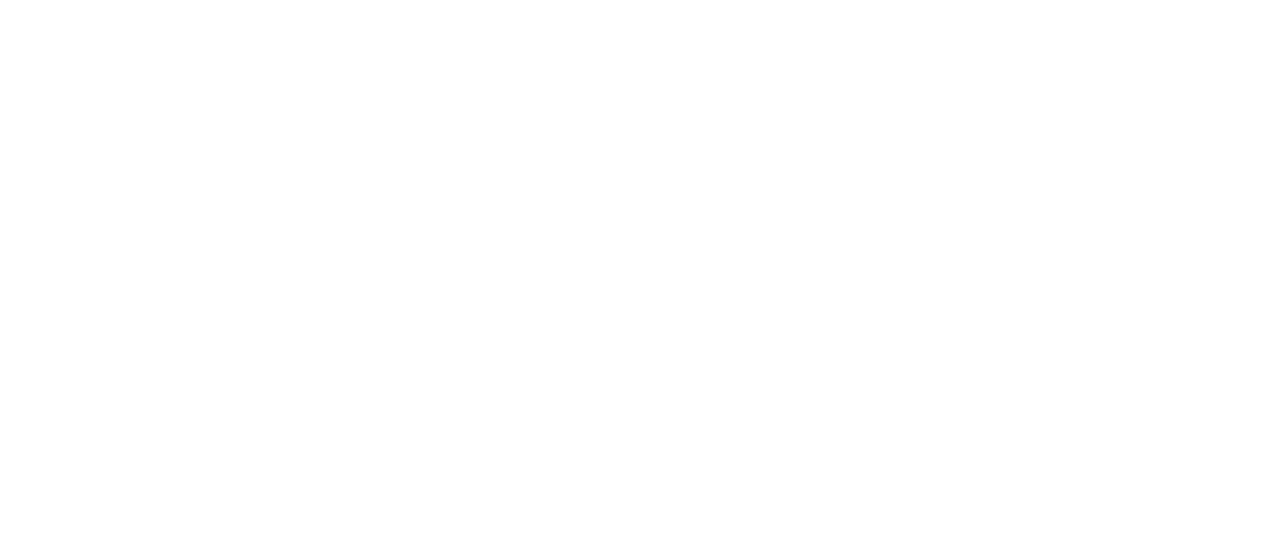
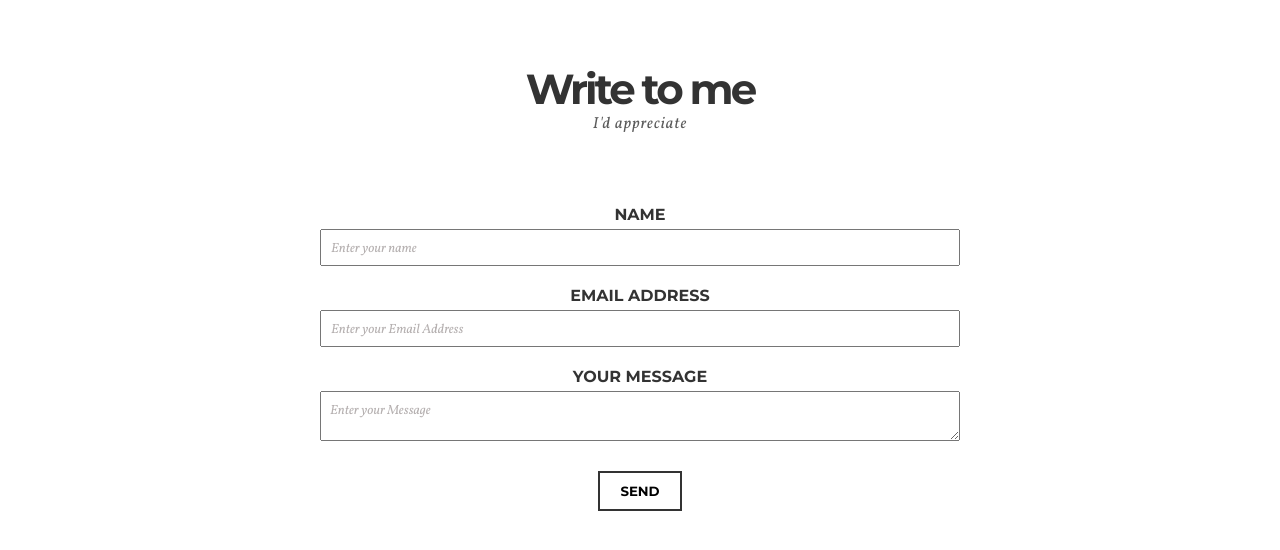
Before and after one commit to akindoju/maverick, a React (Create React App) app: page / in a window 1280 px wide. Shown: the part 4566-5116 px from the top of the page. Before the commit the page ends 4526 px from the top, so only its background shows below. Built offline with nearby package versions, Linux system fonts and the light colour scheme; a web font is replaced by a local one.

Commit message:
Created forms section

```diff
--- a/src/App.js
+++ b/src/App.js
@@ -1,5 +1,6 @@
 import "./App.scss";
 import Brief from "./components/Brief/Brief";
+import Form from "./components/Form/Form";
 import Header from "./components/Header/Header";
 import LatestCreations from "./components/LatestCreations/LatestCreations";
 import Reviews from "./components/Reviews/Reviews";
@@ -15,6 +16,7 @@
       <ThingsToDo />
       <Reviews />
       <LatestCreations />
+      <Form />
     </div>
   );
 }
--- a/src/App.scss
+++ b/src/App.scss
@@ -62,6 +62,7 @@
 
     &:active {
       outline: none;
+      transform: scale(0.98);
     }
 
     &:active,
--- /dev/null
+++ b/src/components/Form/Form.jsx
@@ -0,0 +1,37 @@
+import "./Form.scss";
+
+const Form = () => {
+  return (
+    <div className="formContainer">
+      <div className="form__heading">
+        <h1>Write to me</h1>
+        <h4>I'd appreciate</h4>
+      </div>
+
+      <div>
+        <div className="form__form">
+          <label htmlFor="name">Name</label>
+          <input type="text" id="name" placeholder="Enter your name" />
+        </div>
+
+        <div className="form__form">
+          <label htmlFor="email">Email Address</label>
+          <input
+            type="text"
+            id="email"
+            placeholder="Enter your Email Address"
+          />
+        </div>
+
+        <div className="form__form">
+          <label htmlFor="msg">Your message</label>
+          <textarea type="text" id="msg" placeholder="Enter your Message" />
+        </div>
+      </div>
+
+      <button className="form__btn">Send</button>
+    </div>
+  );
+};
+
+export default Form;
--- /dev/null
+++ b/src/components/Form/Form.scss
@@ -0,0 +1,89 @@
+.formContainer {
+  display: flex;
+  flex-direction: column;
+  height: 90vh;
+  align-items: center;
+  justify-content: center;
+}
+
+.form {
+  &__heading {
+    display: flex;
+    align-items: center;
+    flex-direction: column;
+    margin-bottom: 5rem;
+
+    h1 {
+      text-align: center;
+      font-family: Montserrat, sans-serif;
+      font-size: 4.2rem;
+      font-weight: 700;
+      line-height: 3.8rem;
+      letter-spacing: -0.3rem;
+      color: #333333;
+    }
+
+    h4 {
+      margin-top: 0.5rem;
+      font-size: 1.6rem;
+      font-family: "Vollkorn", serif;
+      font-weight: 400;
+      letter-spacing: 0.1rem;
+      color: #5c5c5c;
+    }
+  }
+
+  &__form {
+    display: flex;
+    flex-direction: column;
+    align-items: center;
+    margin-top: 2rem;
+
+    label {
+      font-size: 1.6rem;
+      font-family: Montserrat, sans-serif;
+      font-weight: 400;
+      text-transform: uppercase;
+      color: #333;
+      margin-bottom: 0.5rem;
+    }
+
+    input,
+    textarea {
+      width: 50vw;
+      padding: 0.9rem;
+
+      &::placeholder {
+        font-family: "Vollkorn", serif;
+        color: #b6b1b1;
+      }
+
+      &:focus {
+        outline: none;
+        border: 1px solid rgb(36, 202, 161);
+      }
+    }
+  }
+
+  &__btn {
+    background-color: #fff;
+    cursor: pointer;
+    padding: 1rem 2rem;
+    border: 2px solid #333;
+    text-transform: uppercase;
+    font-family: Montserrat, sans-serif;
+    transition: all 0.5s;
+    margin-top: 3rem;
+
+    &:active {
+      outline: none;
+      border: 2px solid rgb(36, 202, 161);
+      transform: scale(0.98);
+    }
+
+    &:active,
+    &:hover {
+      border: 2px solid rgb(36, 202, 161);
+    }
+  }
+}
```
